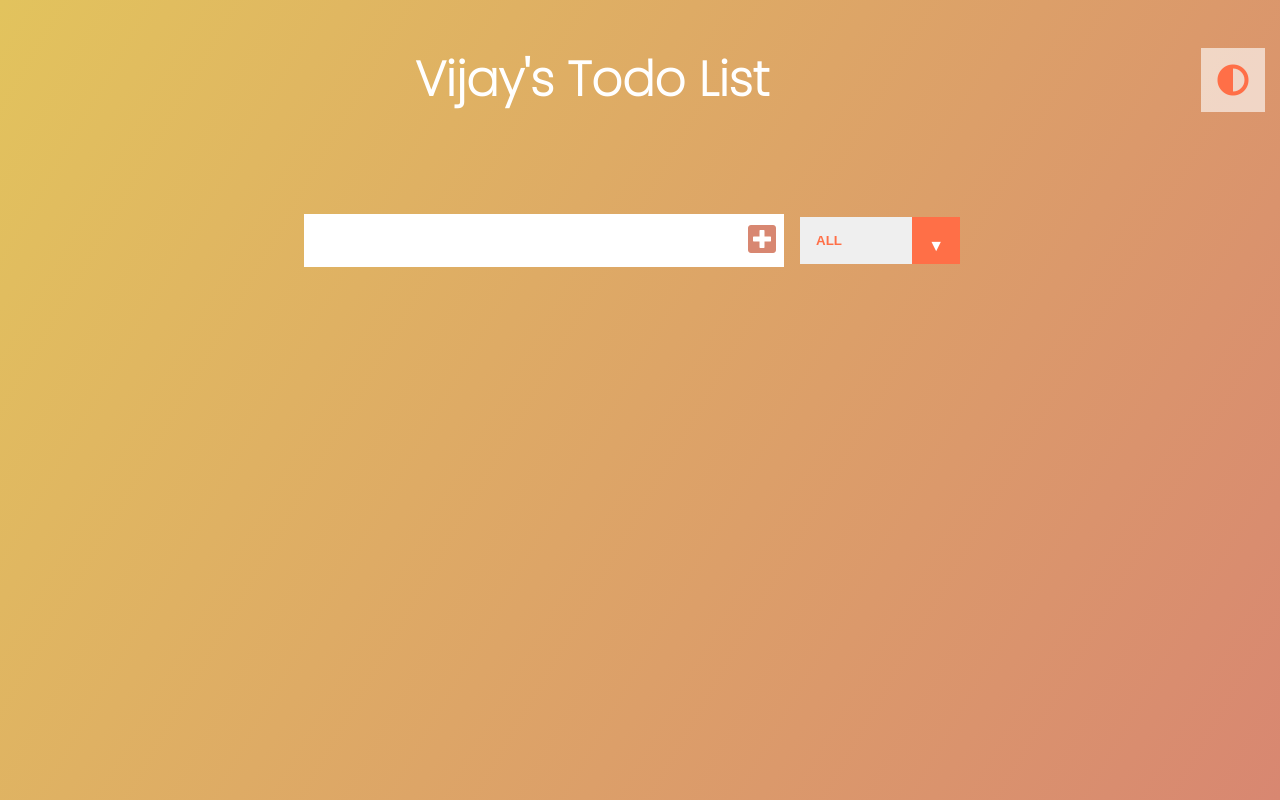
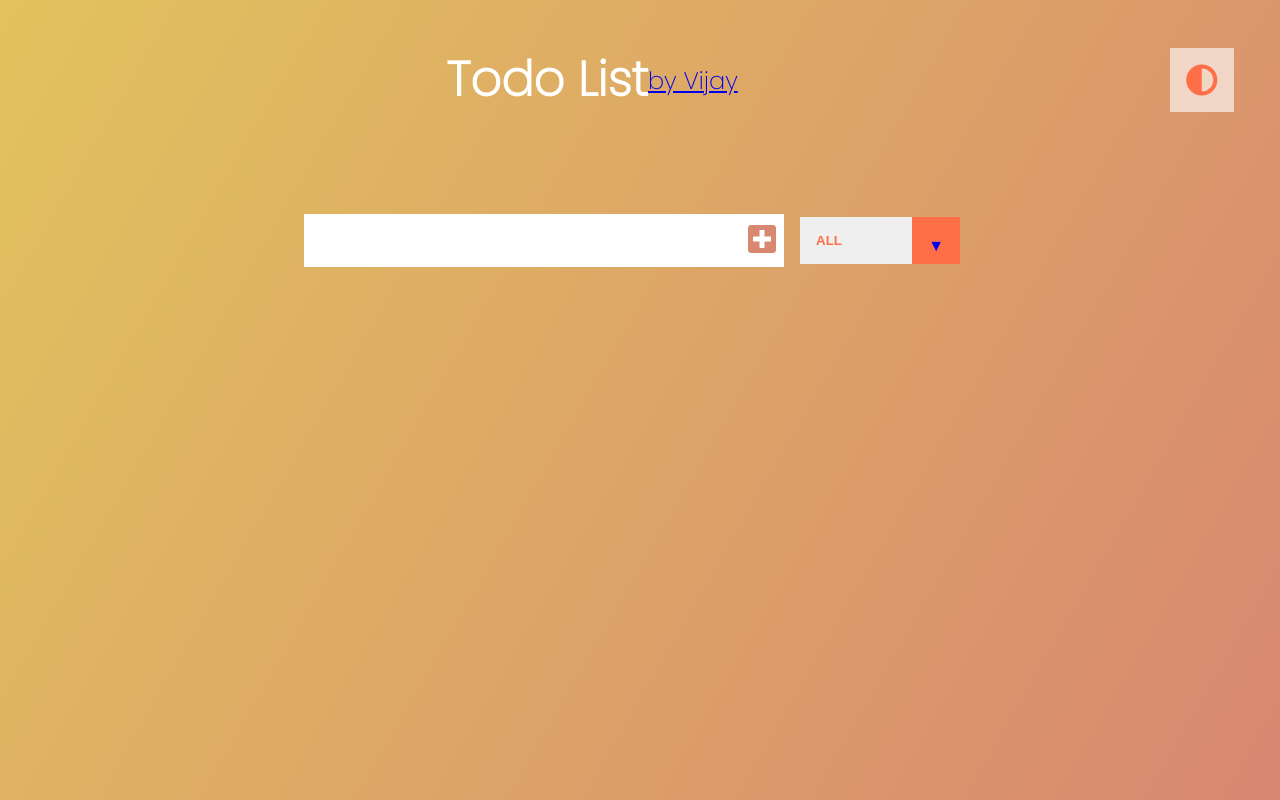
Before and after one commit to vijay0707/Todo-List-JS, a plain HTML site: page index.html in a window 1280 px wide. Drawn offline with Linux system fonts and the light colour scheme.

Commit message:
Update index.html

```diff
--- a/index.html
+++ b/index.html
@@ -12,7 +12,8 @@
 <body>
 
     <header>
-        <h1>Vijay's Todo List</h1>
+        <h1>Todo List</h1>
+        <p><a href="https://github.com/vijay0707/">by Vijay</p>
         <button class="change"><i class="fas fa-adjust fa-2x" aria-hidden="true"></i></button>
     </header>
 
```
